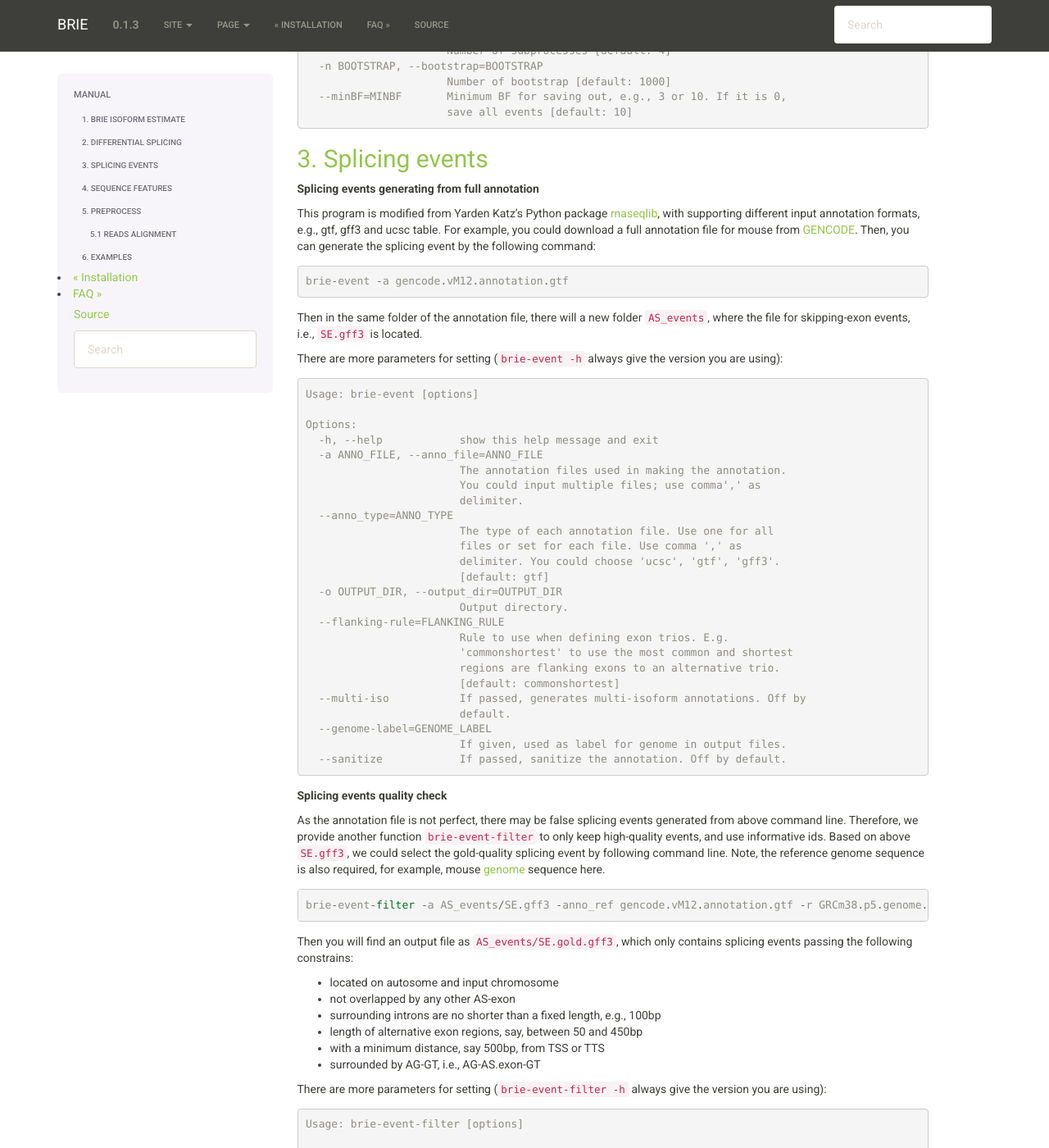
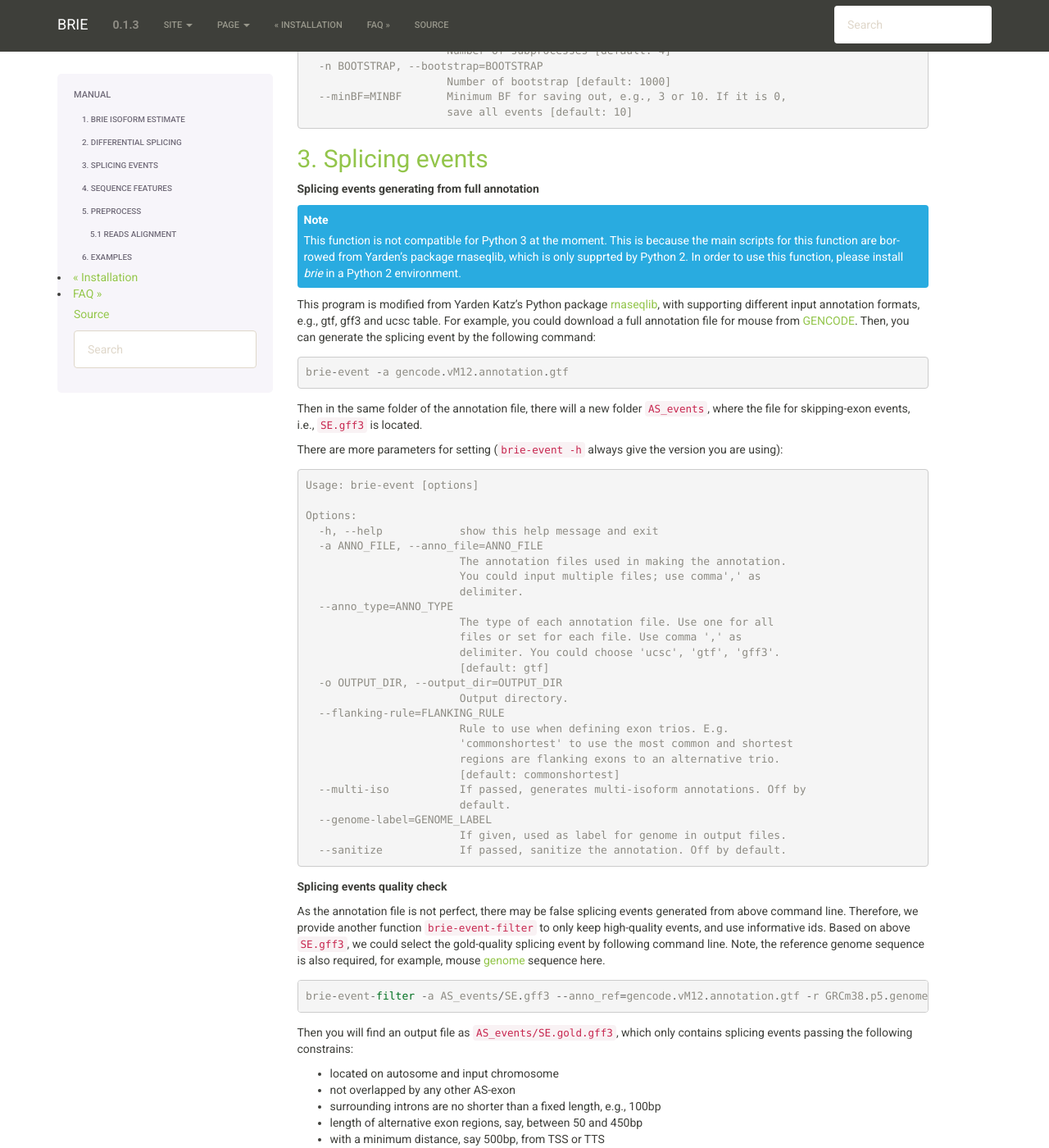
Before and after one commit to huangyh09/brie, a Sphinx documentation site: the page built from doc/manual.rst, in a window 1280 px wide and 1400 px high, scrolled down 2624 px. Shown: the whole window at 82% size. Built offline with Sphinx 7.4.7, drawn with Linux system fonts in a browser that asks for light colours; formulas are drawn with MathJax 3.

Commit message:
update manual doc: brie-event only supported in Python 2

```diff
--- a/doc/manual.rst
+++ b/doc/manual.rst
@@ -186,6 +186,12 @@ you are using):
 
 **Splicing events generating from full annotation**
 
+.. note::
+  This function is not compatible for Python 3 at the moment. This is because
+  the main scripts for this function are borrowed from Yarden's package
+  rnaseqlib_, which is only supprted by Python 2. In order to use this function,
+  please install `brie` in a Python 2 environment.
+
 This program is modified from Yarden Katz's Python package rnaseqlib_, with
 supporting different input annotation formats, e.g., gtf, gff3 and ucsc table.
 For example, you could download a full annotation file for mouse from GENCODE_.
@@ -248,7 +254,7 @@ required, for example, mouse genome_ sequence here.
 
 ::
 
-  brie-event-filter -a AS_events/SE.gff3 -anno_ref gencode.vM12.annotation.gtf -r GRCm38.p5.genome.fa
+  brie-event-filter -a AS_events/SE.gff3 --anno_ref=gencode.vM12.annotation.gtf -r GRCm38.p5.genome.fa
 
 Then you will find an output file as ``AS_events/SE.gold.gff3``, which only
 contains splicing events passing the following constrains:
```
